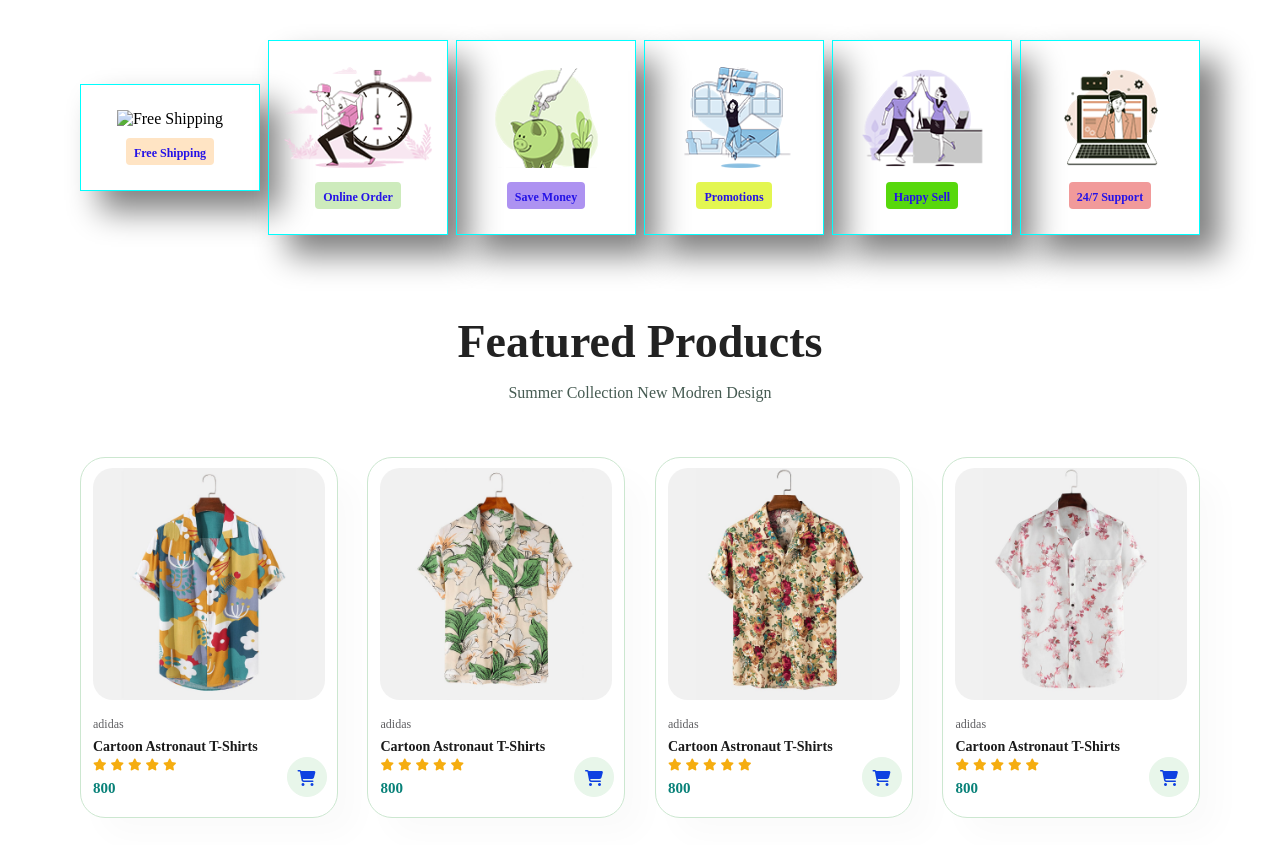
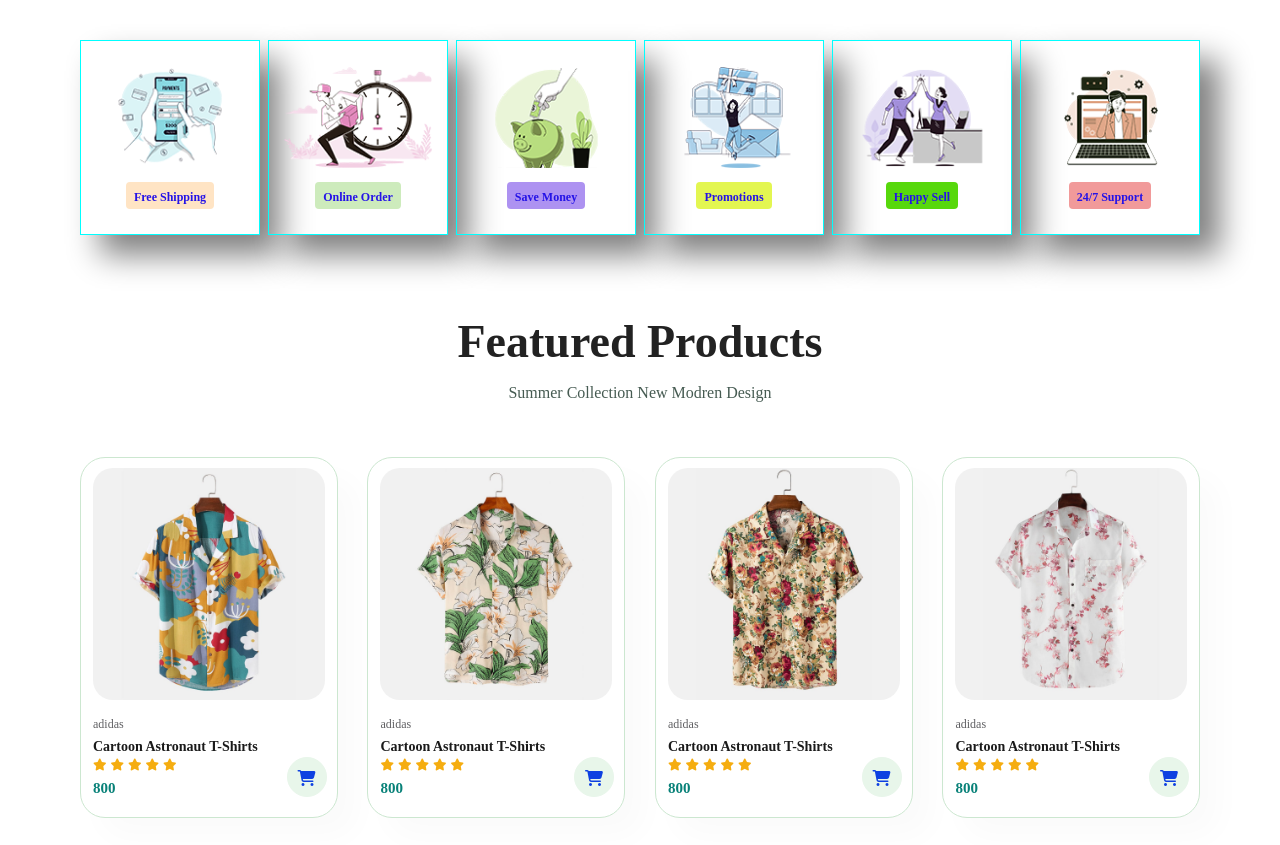
Before and after one commit to kishorkumar777/Mojo-E-commerce-Website, a plain HTML site: page index.html in a window 1280 px wide. Shown: the part 837-1682 px from the top of the page. Drawn offline with Linux system fonts and the light colour scheme; the site is published under a folder, as on GitHub Pages, so addresses that start at the root find nothing.

Commit message:
Update index.html

```diff
--- a/index.html
+++ b/index.html
@@ -37,7 +37,7 @@
      </section>
      <section id="feature" class="section-p1">
        <div class="fe-box">
-        <img src="/img/feature/f1.png" alt="Free Shipping">
+        <img src="img/feature/f1.png" alt="Free Shipping">
         <h6>Free Shipping</h6>
        </div>
        <div class="fe-box">
```
